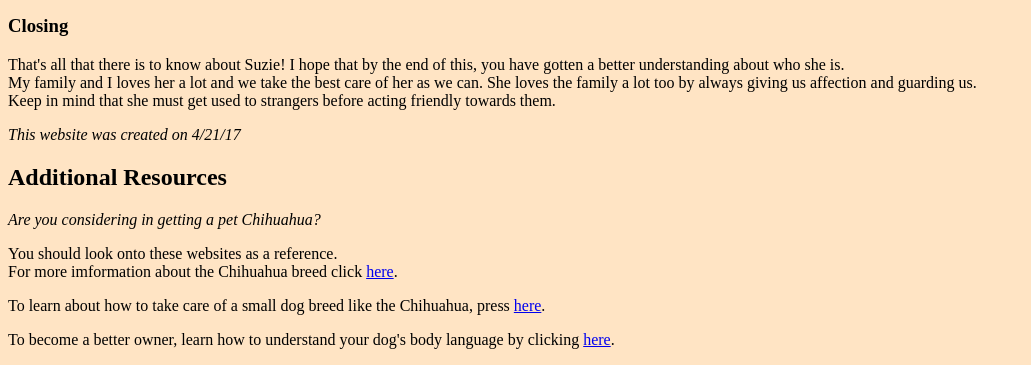
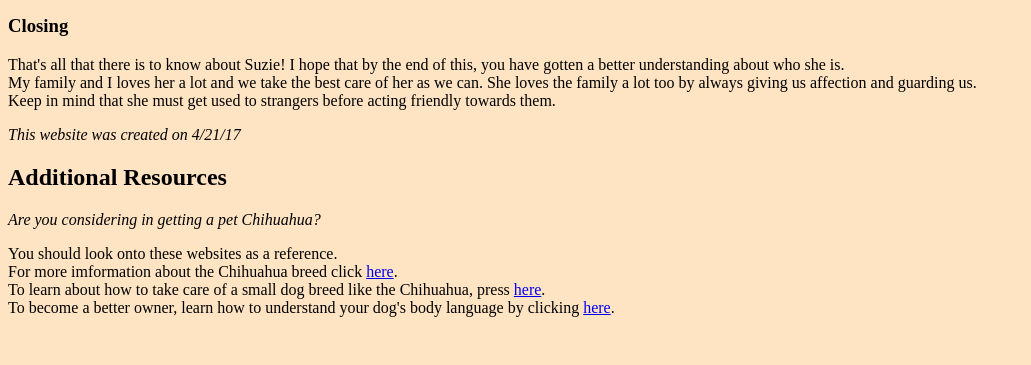
Before and after one commit to nguyevan007/suziethedog, a plain HTML site: page index.html in a window 1280 px wide. Shown: the part 2593-2958 px from the top of the page, without its empty margins (0-1031 px from the left). After the commit the page ends 2926 px from the top, so only its background shows below. Drawn offline with Linux system fonts and the light colour scheme.

Commit message:
Update index.html

```diff
--- a/index.html
+++ b/index.html
@@ -112,6 +112,4 @@
 <p><em>This website was created on 4/21/17</em></p>
 <h2>Additional Resources</h2>
 <em>Are you considering in getting a pet Chihuahua?</em>
-<p>You should look onto these websites as a reference. <br />For more imformation about the Chihuahua breed click <a href="http://dogtime.com/dog-breeds/chihuahua#/slide/1"> here</a>.</p>
-<p>To learn about how to take care of a small dog breed like the Chihuahua, press <a href="http://www.wikihow.com/Care-for-Your-Chihuahua-Puppy"> here</a>.</p>
-<p>To become a better owner, learn how to understand your dog's body language by clicking <a href="http://pets.webmd.com/dogs/dog-body-language#3"> here</a>.</p>
+<p>You should look onto these websites as a reference. <br />For more imformation about the Chihuahua breed click <a href="http://dogtime.com/dog-breeds/chihuahua#/slide/1"> here</a>. <br /> To learn about how to take care of a small dog breed like the Chihuahua, press <a href="http://www.wikihow.com/Care-for-Your-Chihuahua-Puppy"> here</a>. <br /> To become a better owner, learn how to understand your dog's body language by clicking <a href="http://pets.webmd.com/dogs/dog-body-language#3"> here</a>.</p>
```
